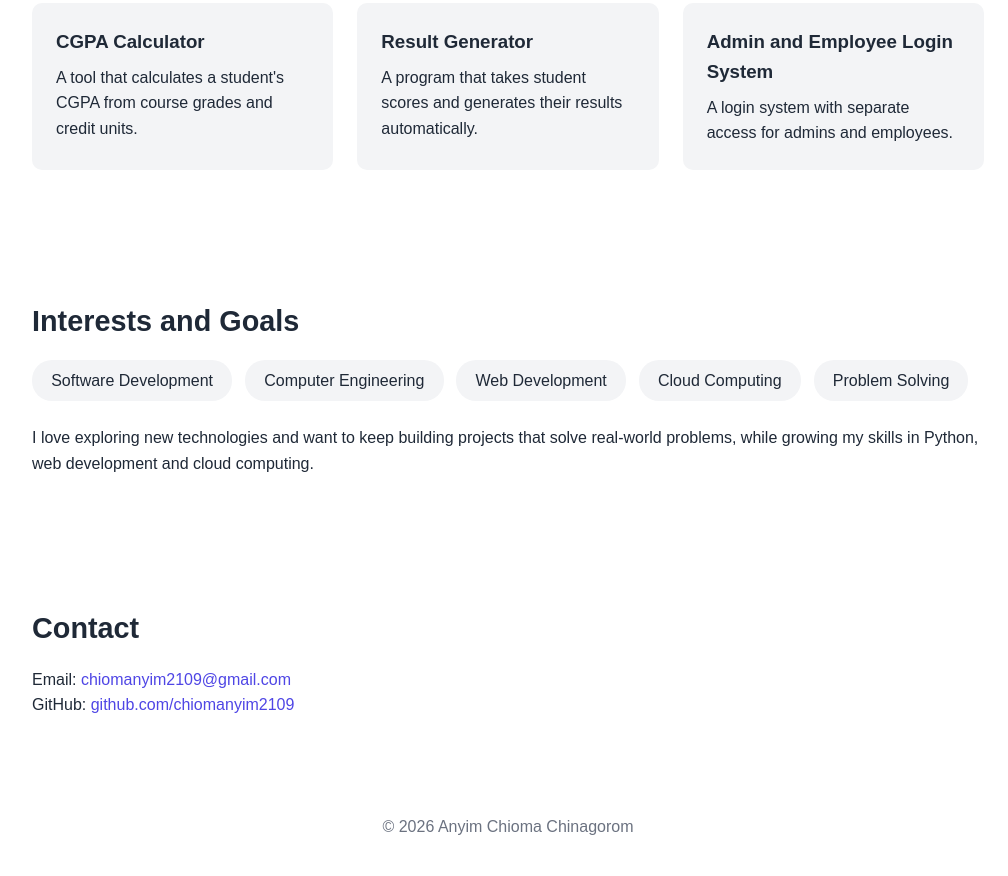
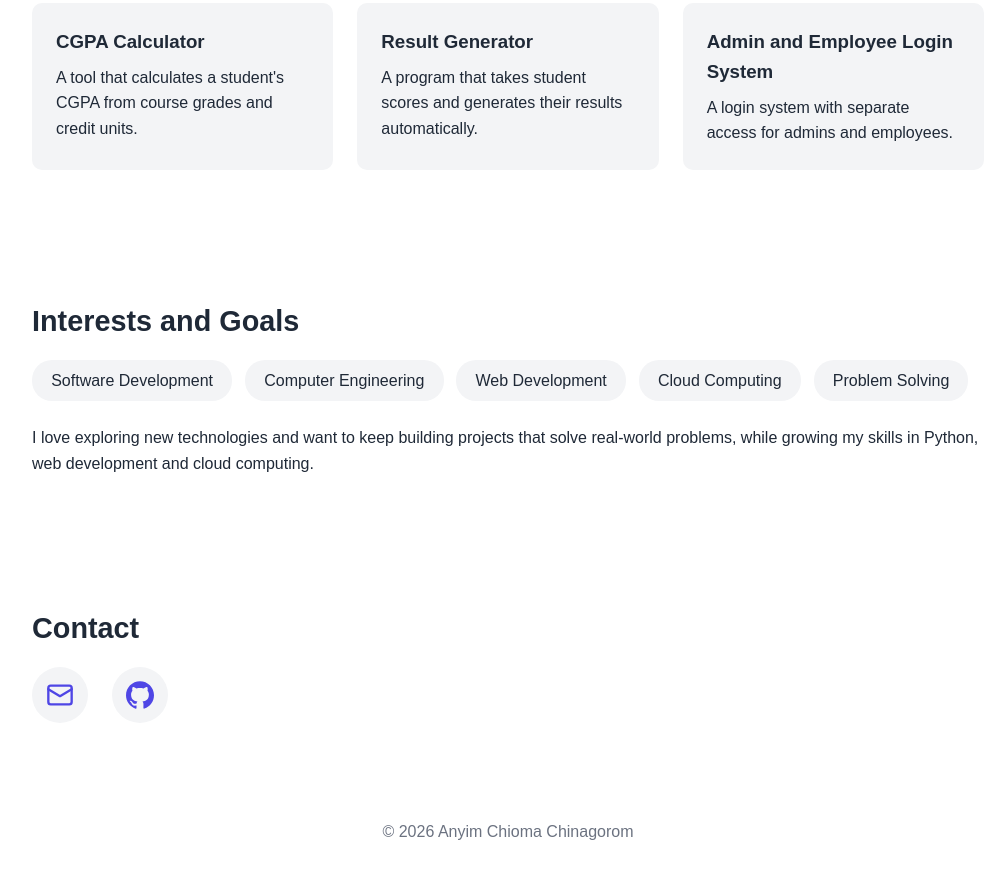
Before and after one commit to chiomanyim2109/Portfolio, a plain HTML site: page index.html in a window 1280 px wide. Shown: the part 1984-2860 px from the top of the page, without its empty margins (132-1140 px from the left). Drawn offline with Linux system fonts and the light colour scheme.

Commit message:
personal portfolio website

```diff
--- a/index.html
+++ b/index.html
@@ -109,10 +109,21 @@
       <p style="margin-top: 1.5rem;">I love exploring new technologies and want to keep building projects that solve real-world problems, while growing my skills in Python, web development and cloud computing.</p>
     </section>
 
-    <section id="contact">
+        <section id="contact">
       <h2>Contact</h2>
-      <p>Email: <a href="mailto:chiomanyim2109@gmail.com">chiomanyim2109@gmail.com</a></p>
-      <p>GitHub: <a href="https://github.com/chiomanyim2109">github.com/chiomanyim2109</a></p>
+      <div class="contact-icons">
+        <a href="mailto:chiomanyim2109@gmail.com" aria-label="Email me" title="Email me">
+          <svg viewBox="0 0 24 24" fill="none" stroke="currentColor" stroke-width="2" stroke-linecap="round" stroke-linejoin="round" aria-hidden="true">
+            <rect x="2" y="4" width="20" height="16" rx="2"></rect>
+            <path d="m22 7-10 6L2 7"></path>
+          </svg>
+        </a>
+        <a href="https://github.com/chiomanyim2109" target="_blank" rel="noopener" aria-label="My GitHub" title="My GitHub">
+          <svg viewBox="0 0 24 24" fill="currentColor" aria-hidden="true">
+            <path d="M12 .297c-6.63 0-12 5.373-12 12 0 5.303 3.438 9.8 8.205 11.385.6.113.82-.258.82-.577 0-.285-.01-1.04-.015-2.04-3.338.724-4.042-1.61-4.042-1.61C4.422 18.07 3.633 17.7 3.633 17.7c-1.087-.744.084-.729.084-.729 1.205.084 1.838 1.236 1.838 1.236 1.07 1.835 2.809 1.305 3.495.998.108-.776.417-1.305.76-1.605-2.665-.3-5.466-1.332-5.466-5.93 0-1.31.465-2.38 1.235-3.22-.135-.303-.54-1.523.105-3.176 0 0 1.005-.322 3.3 1.23.96-.267 1.98-.399 3-.405 1.02.006 2.04.138 3 .405 2.28-1.552 3.285-1.23 3.285-1.23.645 1.653.24 2.873.12 3.176.765.84 1.23 1.91 1.23 3.22 0 4.61-2.805 5.625-5.475 5.92.42.36.81 1.096.81 2.22 0 1.606-.015 2.896-.015 3.286 0 .315.21.69.825.57C20.565 22.092 24 17.592 24 12.297c0-6.627-5.373-12-12-12"></path>
+          </svg>
+        </a>
+      </div>
     </section>
   </main>
 
--- a/style.css
+++ b/style.css
@@ -194,3 +194,29 @@ body::before {
     linear-gradient(var(--overlay), var(--overlay)),
     url("hero.jpeg") center / cover no-repeat;
 }
+/* Contact icons */
+.contact-icons {
+  display: flex;
+  gap: 1.5rem;
+}
+
+.contact-icons a {
+  display: flex;
+  align-items: center;
+  justify-content: center;
+  width: 56px;
+  height: 56px;
+  border-radius: 50%;
+  background: var(--card-bg);
+  color: var(--accent);
+  transition: transform 0.2s;
+}
+
+.contact-icons a:hover {
+  transform: translateY(-4px);
+}
+
+.contact-icons svg {
+  width: 28px;
+  height: 28px;
+}
```
